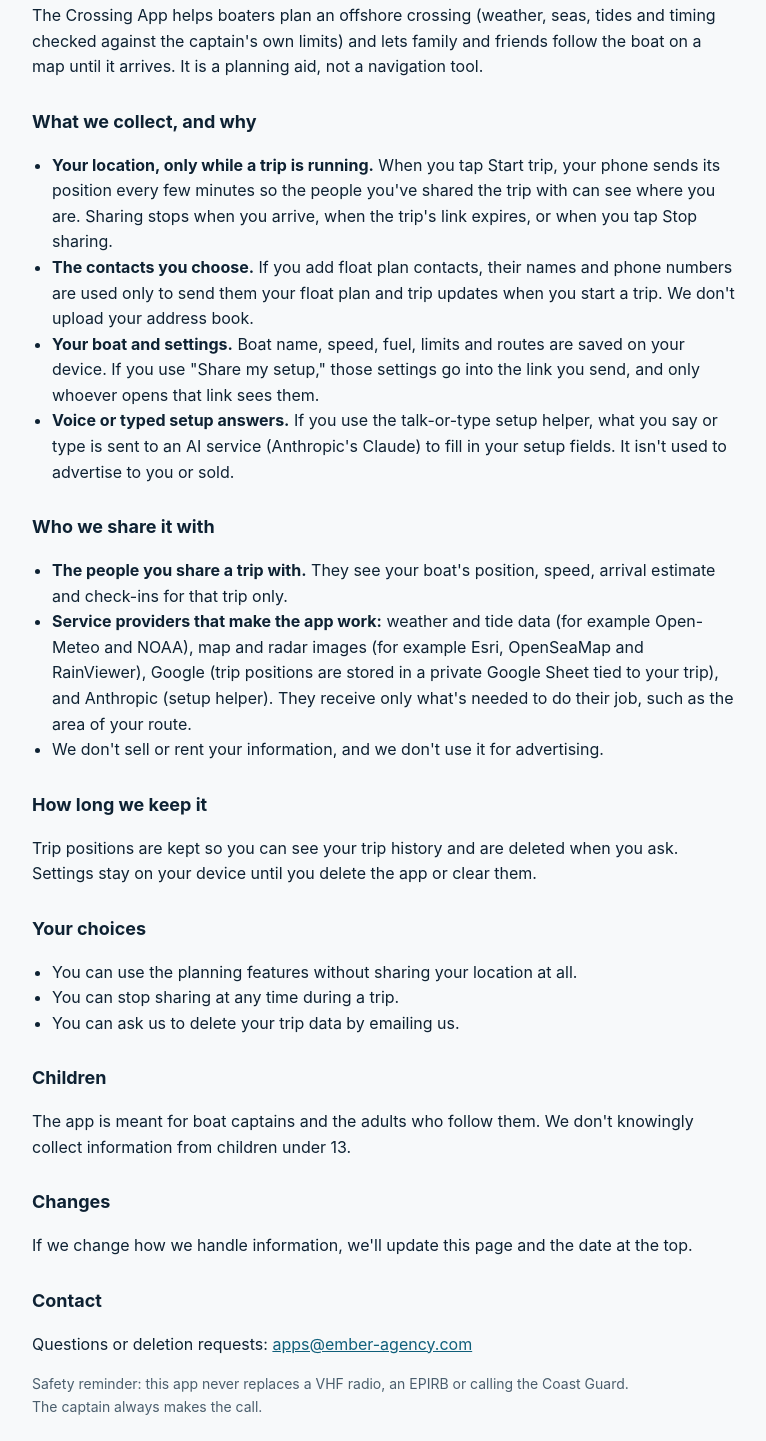
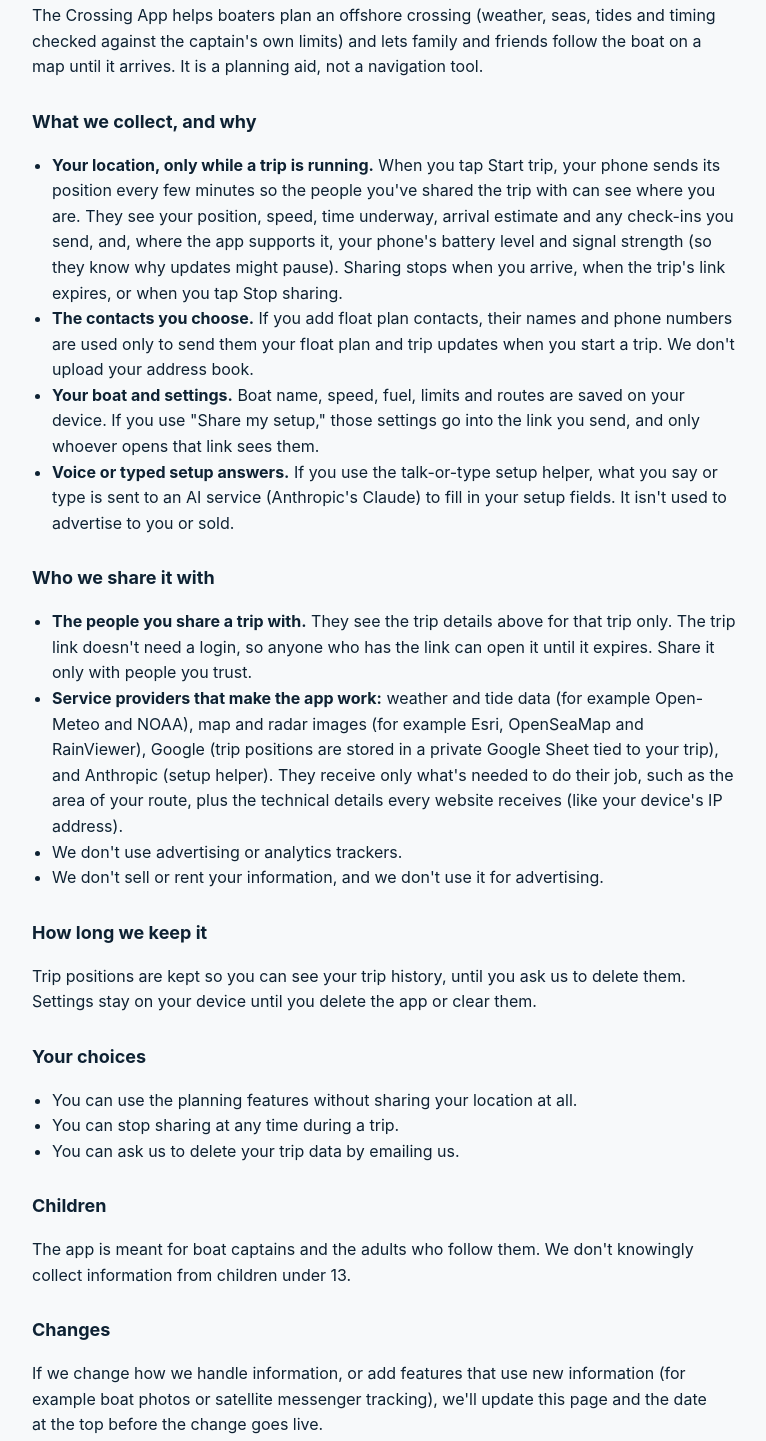
Before and after one commit to rjm0824/crossing, a plain HTML site: page privacy.html in a window 1280 px wide. Shown: the part 351-1792 px from the top of the page, without its empty margins (248-1014 px from the left). Drawn offline with Linux system fonts and the light colour scheme.

Commit message:
Privacy statement: disclose what followers see, unlisted link, IP addresses, no trackers, retention, notice before new features
Co-Authored-By: Claude Opus 5.5 <noreply@anthropic.com>
Claude-Session: https://claude.ai/code/session_011MqRwQvHgJoF4ta7eXej8r

```diff
--- a/privacy.html
+++ b/privacy.html
@@ -33,7 +33,7 @@
 
 <h2>What we collect, and why</h2>
 <ul>
-<li><strong>Your location, only while a trip is running.</strong> When you tap Start trip, your phone sends its position every few minutes so the people you've shared the trip with can see where you are. Sharing stops when you arrive, when the trip's link expires, or when you tap Stop sharing.</li>
+<li><strong>Your location, only while a trip is running.</strong> When you tap Start trip, your phone sends its position every few minutes so the people you've shared the trip with can see where you are. They see your position, speed, time underway, arrival estimate and any check-ins you send, and, where the app supports it, your phone's battery level and signal strength (so they know why updates might pause). Sharing stops when you arrive, when the trip's link expires, or when you tap Stop sharing.</li>
 <li><strong>The contacts you choose.</strong> If you add float plan contacts, their names and phone numbers are used only to send them your float plan and trip updates when you start a trip. We don't upload your address book.</li>
 <li><strong>Your boat and settings.</strong> Boat name, speed, fuel, limits and routes are saved on your device. If you use "Share my setup," those settings go into the link you send, and only whoever opens that link sees them.</li>
 <li><strong>Voice or typed setup answers.</strong> If you use the talk-or-type setup helper, what you say or type is sent to an AI service (Anthropic's Claude) to fill in your setup fields. It isn't used to advertise to you or sold.</li>
@@ -41,13 +41,14 @@
 
 <h2>Who we share it with</h2>
 <ul>
-<li><strong>The people you share a trip with.</strong> They see your boat's position, speed, arrival estimate and check-ins for that trip only.</li>
-<li><strong>Service providers that make the app work:</strong> weather and tide data (for example Open-Meteo and NOAA), map and radar images (for example Esri, OpenSeaMap and RainViewer), Google (trip positions are stored in a private Google Sheet tied to your trip), and Anthropic (setup helper). They receive only what's needed to do their job, such as the area of your route.</li>
+<li><strong>The people you share a trip with.</strong> They see the trip details above for that trip only. The trip link doesn't need a login, so anyone who has the link can open it until it expires. Share it only with people you trust.</li>
+<li><strong>Service providers that make the app work:</strong> weather and tide data (for example Open-Meteo and NOAA), map and radar images (for example Esri, OpenSeaMap and RainViewer), Google (trip positions are stored in a private Google Sheet tied to your trip), and Anthropic (setup helper). They receive only what's needed to do their job, such as the area of your route, plus the technical details every website receives (like your device's IP address).</li>
+<li>We don't use advertising or analytics trackers.</li>
 <li>We don't sell or rent your information, and we don't use it for advertising.</li>
 </ul>
 
 <h2>How long we keep it</h2>
-<p>Trip positions are kept so you can see your trip history and are deleted when you ask. Settings stay on your device until you delete the app or clear them.</p>
+<p>Trip positions are kept so you can see your trip history, until you ask us to delete them. Settings stay on your device until you delete the app or clear them.</p>
 
 <h2>Your choices</h2>
 <ul>
@@ -60,7 +61,7 @@
 <p>The app is meant for boat captains and the adults who follow them. We don't knowingly collect information from children under 13.</p>
 
 <h2>Changes</h2>
-<p>If we change how we handle information, we'll update this page and the date at the top.</p>
+<p>If we change how we handle information, or add features that use new information (for example boat photos or satellite messenger tracking), we'll update this page and the date at the top before the change goes live.</p>
 
 <h2>Contact</h2>
 <p>Questions or deletion requests: <a href="mailto:apps@ember-agency.com">apps@ember-agency.com</a></p>
```
